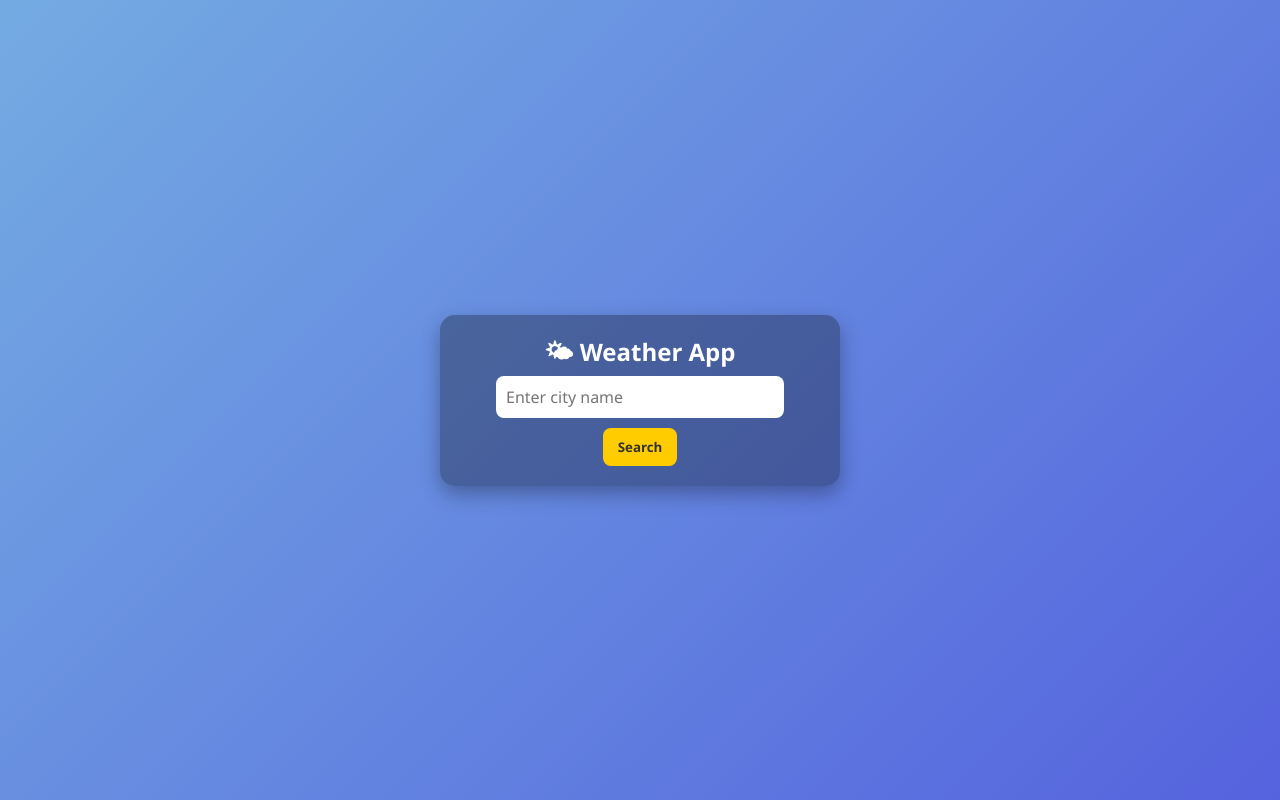
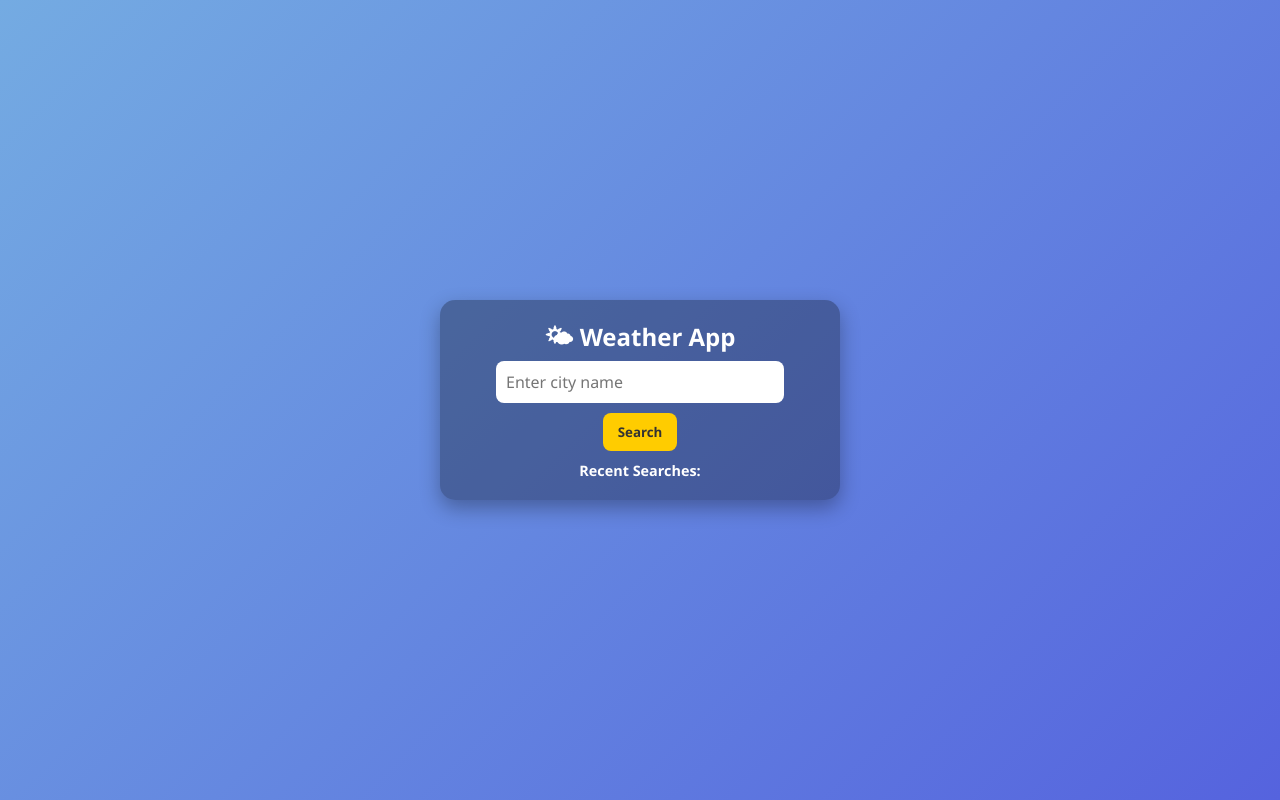
Before and after one commit to Ashokreddy66/WEATHER_API, a plain HTML site: page index.html in a window 1280 px wide. Drawn offline with Linux system fonts and the light colour scheme.

Commit message:
Update index.html

```diff
--- a/index.html
+++ b/index.html
@@ -95,6 +95,10 @@
   const error = document.getElementById("error");
   const weatherResult = document.getElementById("weatherResult");
 
+
+  let searchHistory = JSON.parse(localStorage.getItem("weatherSearches")) || [];
+
+
   async function fetchWeather(city) {
     loading.style.display = "block";
     error.style.display = "none";
@@ -118,12 +122,21 @@
       changeBackground(data.weather[0].main);
 
       weatherResult.style.display = "block";
+
+
+      if (!searchHistory.includes(city)) {
+        searchHistory.push(city);
+        localStorage.setItem("weatherSearches", JSON.stringify(searchHistory));
+      }
+
+      displaySearchHistory();
     } catch (err) {
       error.style.display = "block";
     } finally {
       loading.style.display = "none";
     }
   }
+
 
   function changeBackground(condition) {
     let bg;
@@ -138,6 +151,30 @@
     document.body.style.background = bg;
   }
 
+
+  function displaySearchHistory() {
+    let historyContainer = document.getElementById("searchHistory");
+    if (!historyContainer) {
+      historyContainer = document.createElement("div");
+      historyContainer.id = "searchHistory";
+      historyContainer.style.marginTop = "10px";
+      historyContainer.style.fontSize = "0.9rem";
+      document.querySelector(".weather-app").appendChild(historyContainer);
+    }
+
+    historyContainer.innerHTML = "<strong>Recent Searches:</strong> " +
+      searchHistory.map(city => `<span style="cursor:pointer; color:#ffcc00;">${city}</span>`).join(", ");
+
+
+    historyContainer.querySelectorAll("span").forEach(span => {
+      span.addEventListener("click", () => {
+        cityInput.value = span.textContent;
+        fetchWeather(span.textContent);
+      });
+    });
+  }
+
+
   searchBtn.addEventListener("click", () => {
     const city = cityInput.value.trim();
     if (city) fetchWeather(city);
@@ -148,6 +185,10 @@
       searchBtn.click();
     }
   });
+
+
+  displaySearchHistory();
 </script>
+
 </body>
 </html>
```
Lines whose indentation alone changed are shown as unchanged.
